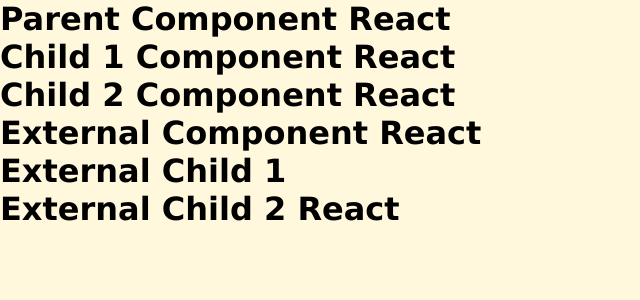
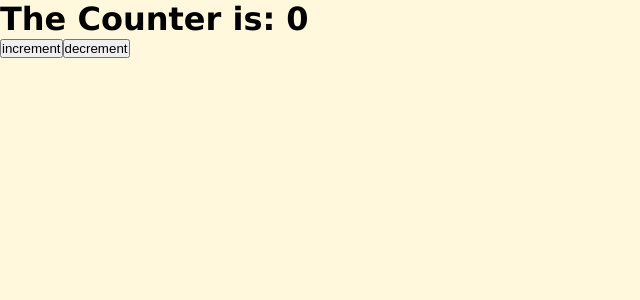
Before and after one commit to gdevakrishnan/reactpractice, a React (Create React App) app in the folder myapp/: page / in a window 1280 px wide. Shown: the top 300 px of the page, without its empty margins (0-640 px from the left). Built offline with nearby package versions, Linux system fonts and the light colour scheme.

Commit message:
useReducer hook was completed

```diff
--- a/myapp/src/components/App.js
+++ b/myapp/src/components/App.js
@@ -1,34 +1,24 @@
-import React, { createContext, useContext, useState } from "react";
-import External from "./External";
+import React, { useReducer } from "react";
 
-const userGlobal = createContext();
-
-export default function App () {
-  const [user] = useState("React");
-  return (
-    <userGlobal.Provider value={user}>
-      <h1>Parent Component {user}</h1>
-      <Child1 />
-      <External userGlobal = {userGlobal}/>
-    </userGlobal.Provider>
-  );
+function Counter(state, action) {
+  switch (action.type) {
+    case "increment":
+      return state + 1;
+    case "decrement":
+      return state - 1;
+    default:
+      alert("Invalid action");
+  }
 }
 
-const Child1 = () => {
-  const user1 = useContext(userGlobal);
+export default function App() {
+  const [Count, dispatch] = useReducer(Counter, 0);
+
   return (
     <>
-      <h1>Child 1 Component {user1}</h1>
-      <Child2 />
+      <h1>The Counter is: {Count}</h1>
+      <button onClick={() => dispatch({type: "increment"})}>increment</button>
+      <button onClick={() => dispatch({type: "decrement"})}>decrement</button>
     </>
   );
 }
-
-const Child2 = () => {
-  const user = useContext(userGlobal)
-  return (
-    <>
-      <h1>Child 2 Component {user}</h1>
-    </>
-  );
-}
--- a/myapp/src/components/External.js
+++ /dev/null
@@ -1,34 +0,0 @@
-import { createContext, useContext, useState } from "react";
-
-const ExternalUserName = createContext()
-
-export default function External(props) {
-    const { userGlobal } = props
-    const ExternalUser = useContext(userGlobal);
-    const [user] = useState(ExternalUser)
-    return (
-        <ExternalUserName.Provider value={user}>
-            <h1>External Component {user}</h1>
-            <ExternalChild1 />
-        </ExternalUserName.Provider>
-    );
-}
-
-const ExternalChild1 = () => {
-    return (
-        <>
-            <h1>External Child 1</h1>
-            <ExternalChild2 />
-        </>
-    );
-}
-
-const ExternalChild2 = () => {
-
-    const userName = useContext(ExternalUserName);
-    return (
-        <>
-            <h1>External Child 2 {userName}</h1>
-        </>
-    );
-}
```
